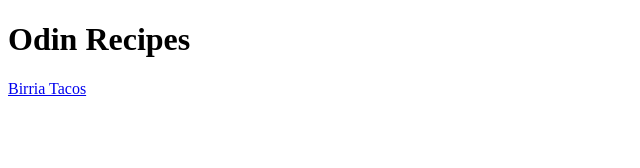
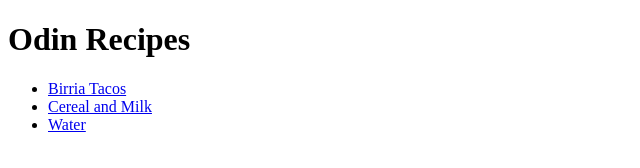
Before and after one commit to dczemina/odin-recipes, a plain HTML site: page index.html in a window 1280 px wide. Shown: the whole page, without its empty margins (0-640 px from the left). Drawn offline with Linux system fonts and the light colour scheme.

Commit message:
Add links for water an cereal and milk recipes

```diff
--- a/index.html
+++ b/index.html
@@ -6,6 +6,11 @@
     </head>
     <body>
         <h1>Odin Recipes</h1>
-        <a href="./recipes/birria-tacos.html">Birria Tacos</a>
+        <ul>
+            <li><a href="./recipes/birria-tacos.html">Birria Tacos</a></li>
+            <li><a href="./recipes/cereal-and-milk.html">Cereal and Milk</a></li>
+            <li><a href="./recipes/water.html">Water</a></li>
+        </ul>
+
     </body>
 </html>
```
